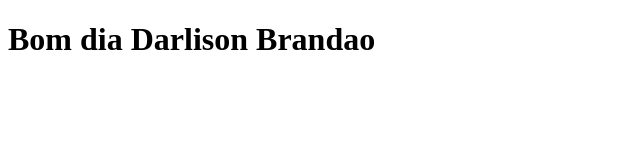
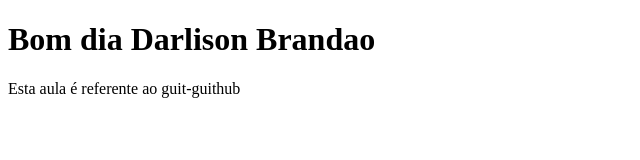
Before and after one commit to DarlisonBrandao/aula03, a plain HTML site: page index.html in a window 1280 px wide. Shown: the whole page, without its empty margins (0-640 px from the left). Drawn offline with Linux system fonts and the light colour scheme.

Commit message:
update index

```diff
--- a/index.html
+++ b/index.html
@@ -7,6 +7,7 @@
 </head>
 <body>
     <h1>Bom dia Darlison Brandao</h1>
+    <p>Esta aula é referente ao guit-guithub</p>
 
 </body>
 </html>
```
Also changed, not shown: 1 other file.
